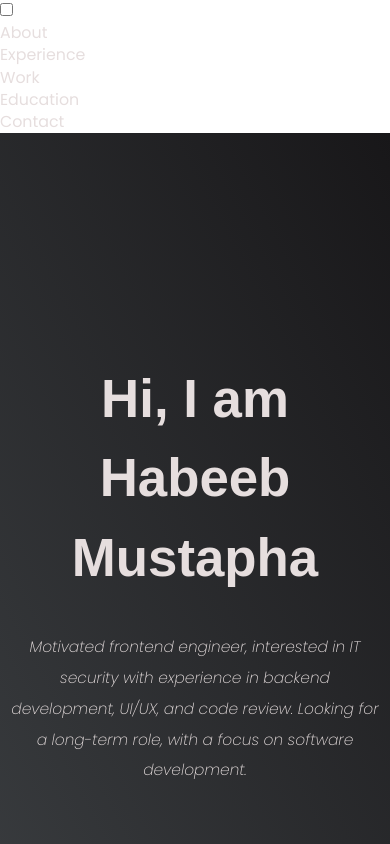
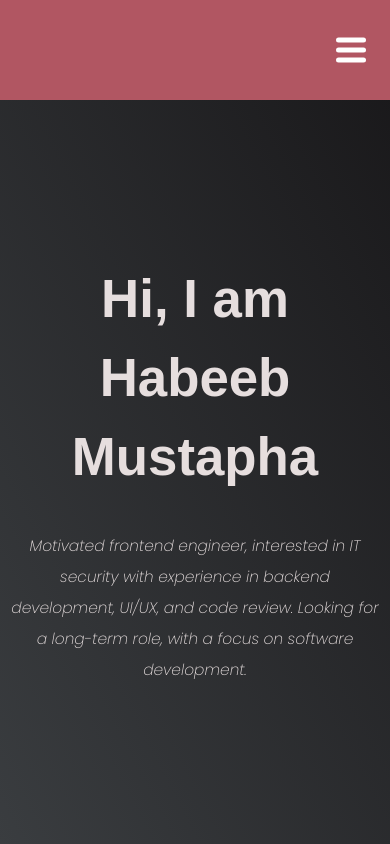
Before and after one commit to habfem/project-page, a plain HTML site: page index.html in a window 390 px wide. Shown: the top 844 px of the page. Drawn offline with nearby package versions, Linux system fonts and the light colour scheme.

Commit message:
with toggle

```diff
--- a/style.css
+++ b/style.css
@@ -18,7 +18,6 @@
 html {
   box-sizing: border-box;
 }
-
 .top-image{
   border-radius: 50%;
 }
@@ -59,18 +58,18 @@ body::-webkit-scrollbar {
 body::-webkit-scrollbar-thumb {
   background:  #b15662;
 }
+/*Change the texture of the scroll bar*/
 
 p{
     line-height: 2.0;
 }
 body {
-  font-family: 'Poppins', sans-serif;
+	font-family: 'Poppins', sans-serif;
   font-size: 1.8rem; /* 18px */
   font-weight: 400;
   line-height: 1.4;
   color: var(--main-white);
 }
-
 h1,
 h2 {
   font-family: 'Raleway', sans-serif;
@@ -99,75 +98,109 @@ img {
   display: block;
   width: 100%;
 }
-
-.nav {
-  top: 0;
-  left: 0;
-  width: 100%;
-  background: var(--main-red);
-  box-shadow: 0 1.5px 0 rgba(0, 0, 0, 0.3);
-  z-index: 10;
+.container {
+	position: relative;
+	margin-top: 100px;
+}
+.container img {
+	display: block;
+	width: 100%;
+}
+nav {
+	position: fixed;
+	z-index: 10;
+	left: 0;
+	right: 0;
+	top: 0;
+	font-family: 'Montserrat', sans-serif;
+	padding: 0 5%;
+	height: 100px;
+	background-color: var(--main-red);
+}
+.links a:hover {
+  background: var(--main-blue);
 }
 
-@media (min-width: 620px) {
-.nav{
-  display: flex;
-  flex-direction: row;
-  justify-content: flex-end;
-  position: fixed;
+nav .links {
+	float: right;
+	padding: 0;
+	margin: 0;
+	width: 60%;
+	height: 100%;
+	display: flex;
+	justify-content: space-around;
+	align-items: center;
+	cursor: pointer;
 }
-
-.nav-list {
-  display: flex;
-  margin-right: 2rem;
+nav .links li {
+	list-style: none;
 }
-.nav-list a {
-  display: block;
-  font-size: 2.2rem;
-  padding: 2rem;
+nav .links a {
+	display: block;
+	padding: 1em;
+	font-size: 16px;
+	font-weight: bold;
+	color: #fff;
+	text-decoration: none;
 }
-
-.nav-list a:hover {
-  background: var(--main-blue);
+#nav-toggle {
+	position: absolute;
+	top: -100px;
 }
+nav .icon-burger {
+	display: none;
+	position: absolute;
+	right: 5%;
+	top: 50%;
+	transform: translateY(-50%);
+	cursor: pointer;
 }
-
-/*@media (max-width: 10em) {
-  .nav {
-    justify-content: center;
-  }
-
-   .nav-list {
-    margin: 0 0rem;
-  }
-}*/
-
-@media (max-width: 620px) {
-  .nav {
-    display: flex;
-    justify-content: center;
-    position: fixed;
-
-  }
-
-  .nav-list {
-    flex-direction: column;
-    text-align: center;
-    width: 100%;
-  }
-  .nav-list a {
-    display: block;
-    font-size: 2.2rem;
-    padding: 0rem;
-    justify-content: center;
-  }
-
-  .nav-list a:hover {
-    background: var(--main-blue);
-  }
-
+nav .icon-burger .line {
+	width: 30px;
+	height: 5px;
+	background-color: #fff;
+	margin: 5px;
+	border-radius: 3px;
+	transition: all .3s ease-in-out;
+	cursor: pointer;
 }
-
+@media screen and (max-width: 768px) {
+	nav .links {
+		float: none;
+		position: fixed;
+		z-index: 9;
+		left: 0;
+		right: 0;
+		top: 100px;
+		bottom: 100%;
+		width: auto;
+		height: auto;
+		flex-direction: column;
+		justify-content: space-evenly;
+		background-color: rgba(0,0,0,.8);
+		overflow: hidden;
+		box-sizing: border-box;
+		transition: all .5s ease-in-out;
+	}
+	nav .links a {
+		font-size: 20px;
+	}
+	nav :checked ~ .links {
+		bottom: 0;
+	}
+	nav .icon-burger {
+		display: block;
+	}
+	nav :checked ~ .icon-burger .line:nth-child(1) {
+		transform: translateY(10px) rotate(225deg);
+	}
+	nav :checked ~ .icon-burger .line:nth-child(3) {
+		transform: translateY(-10px) rotate(-225deg);
+	}
+	nav :checked ~ .icon-burger .line:nth-child(2) {
+		opacity: 0;
+	}
+}
 
 /* Welcome section */
 .welcome-section {
@@ -284,7 +317,6 @@ img {
 .btn-show-all:hover > i {
   transform: translateX(2px);
 }
-
 .btn-show-all > i {
   margin-left: 10px;
   transform: translateX(0);
@@ -304,7 +336,6 @@ img {
 .education-section-header{
   padding-top: 7rem;
 }
-
 
 /* Contact section */
 
```
